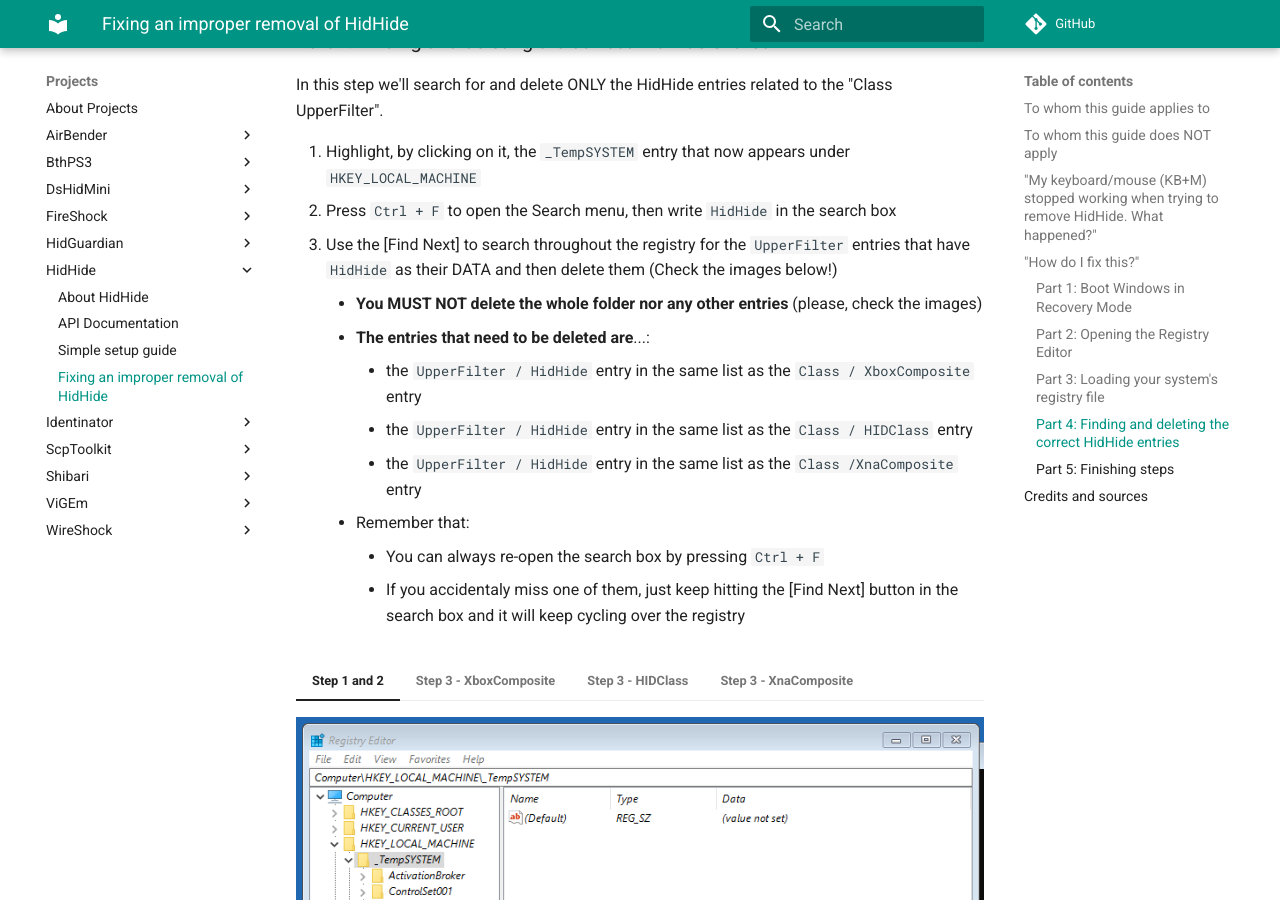
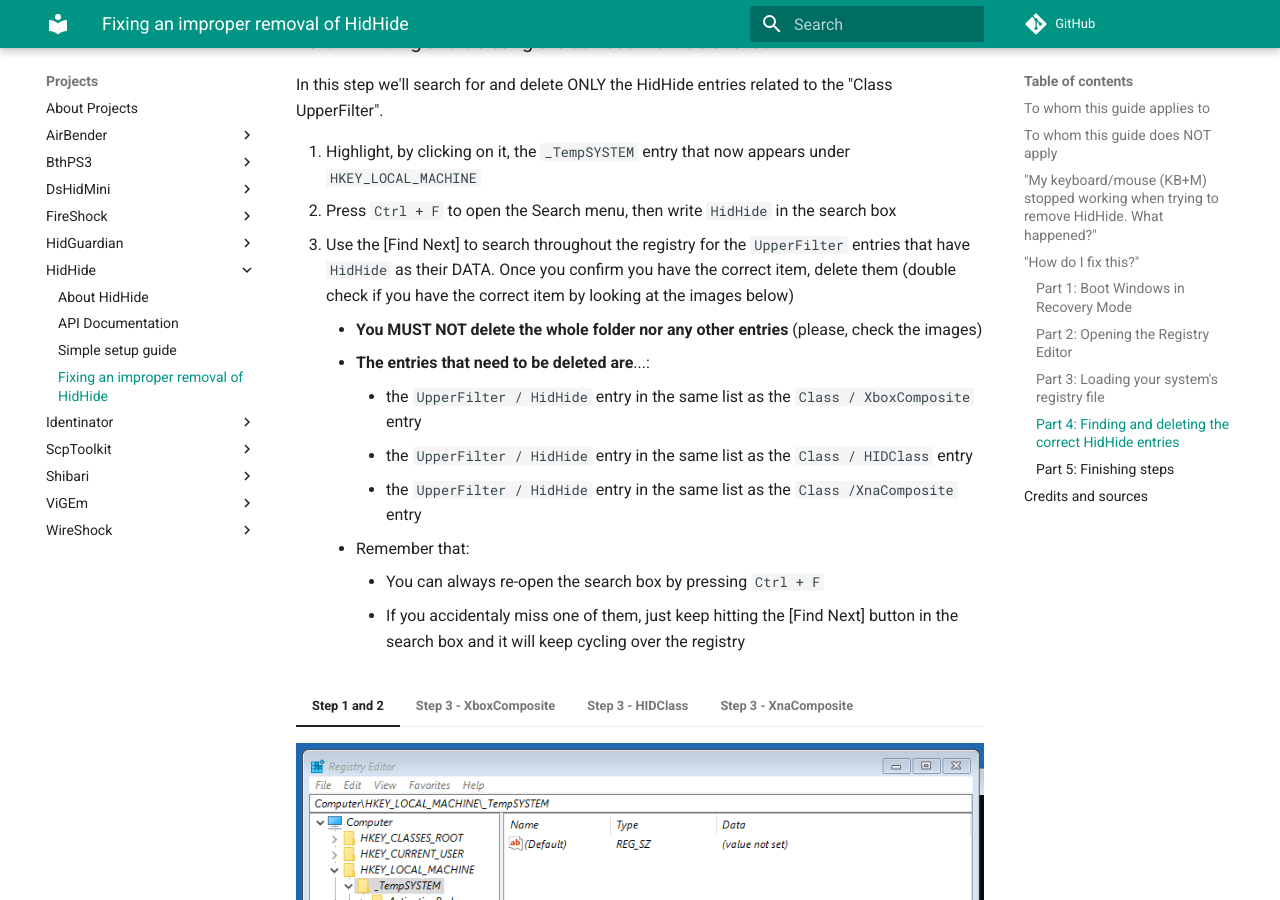
Before and after one commit to nefarius/ViGEm.github.io, an MkDocs documentation site: the page built from docs/projects/HidHide/fixing-a-bricked-system.md, in a window 1280 px wide and 900 px high, scrolled down 5112 px. Built offline with MkDocs 1.6.1 and Material for MkDocs 9.7.7, drawn with Linux system fonts in a browser that asks for light colours; comment, search, counter and statistics services are not loaded.

Commit message:
Tried to make instructions more clear

```diff
--- a/docs/projects/HidHide/fixing-a-bricked-system.md
+++ b/docs/projects/HidHide/fixing-a-bricked-system.md
@@ -118,7 +118,7 @@
 
 1. Highlight, by clicking on it, the `_TempSYSTEM` entry that now appears under `HKEY_LOCAL_MACHINE`
 1. Press `Ctrl + F` to open the Search menu, then write `HidHide` in the search box
-1. Use the [Find Next] to search throughout the registry for the `UpperFilter` entries that have `HidHide` as their DATA and then delete them (Check the images below!)
+1. Use the [Find Next] to search throughout the registry for the `UpperFilter` entries that have `HidHide` as their DATA. Once you confirm you have the correct item, delete them (double check if you have the correct item by looking at the images below)
     - **You MUST NOT delete the whole folder nor any other entries** (please, check the images)
     - **The entries that need to be deleted are**...:
         - the `UpperFilter / HidHide` entry in the same list as the `Class / XboxComposite` entry
```
